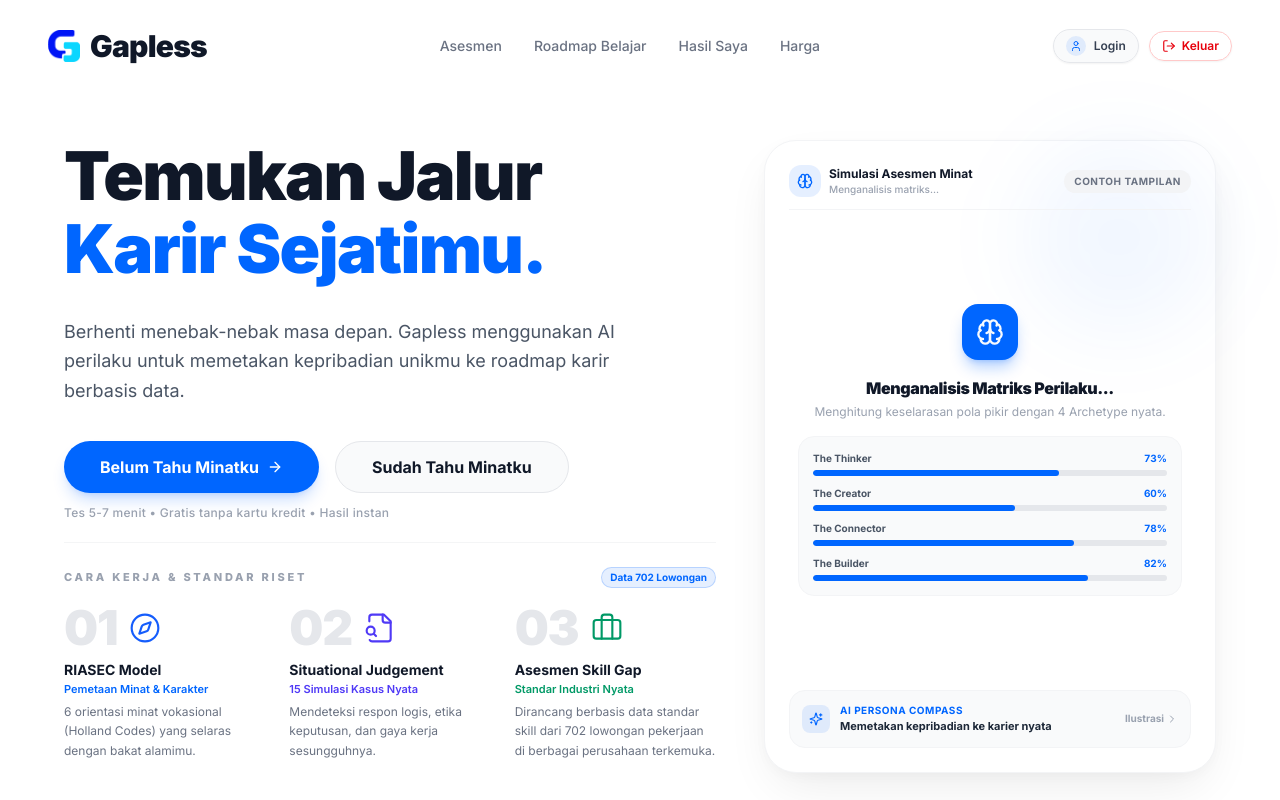
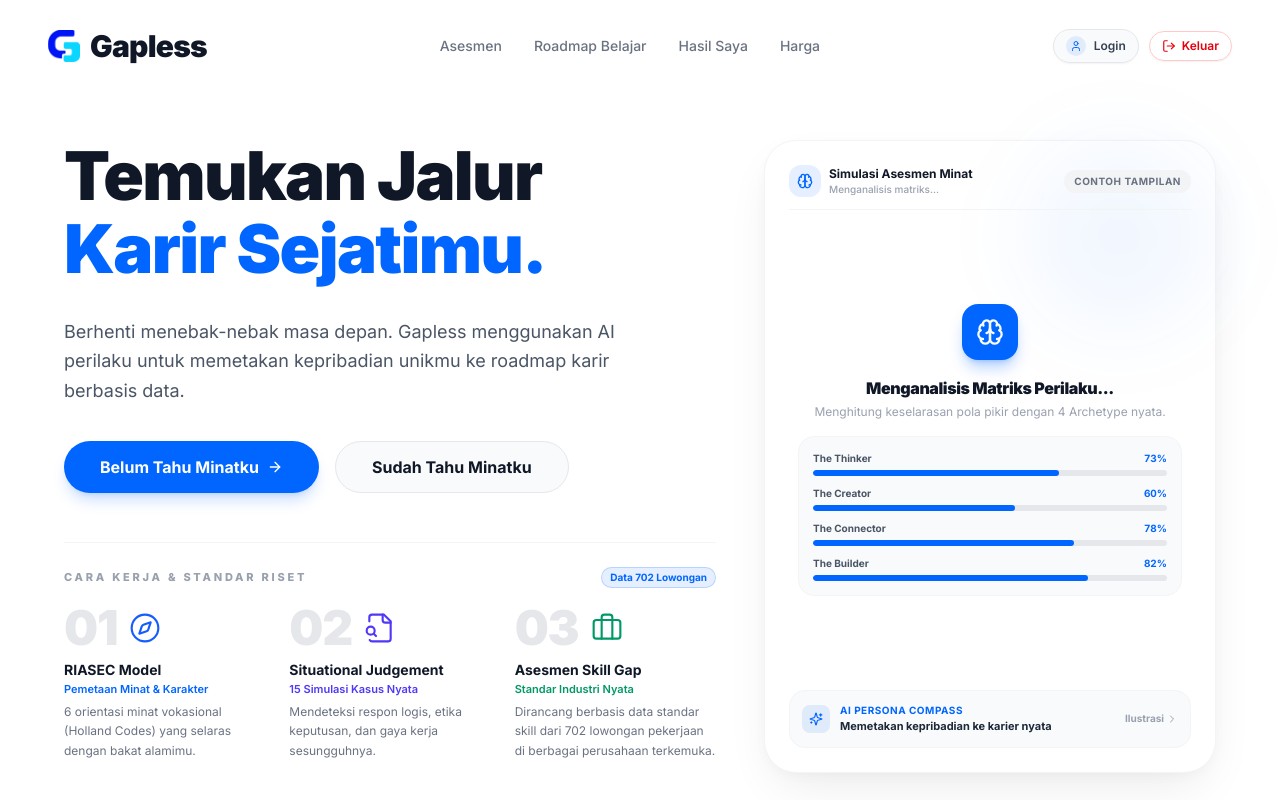
Before and after one commit to nauvaldzakwanbaihaqi/gapless-website, a Next.js app: page / in a window 1280 px wide. Shown: the top 800 px of the page. Built offline with nearby package versions, Linux system fonts and the light colour scheme.

Commit message:
fix(landing): remove redundant hero CTA microcopy text

```diff
--- a/src/components/landing/HeroSection.tsx
+++ b/src/components/landing/HeroSection.tsx
@@ -39,10 +39,6 @@ export default function HeroSection() {
                 Sudah Tahu Minatku
               </Link>
             </div>
-            {/* Microcopy */}
-            <p className="text-xs text-gray-400 font-medium tracking-wide">
-              Tes 5-7 menit • Gratis tanpa kartu kredit • Hasil instan
-            </p>
           </div>
         </div>
 
```
